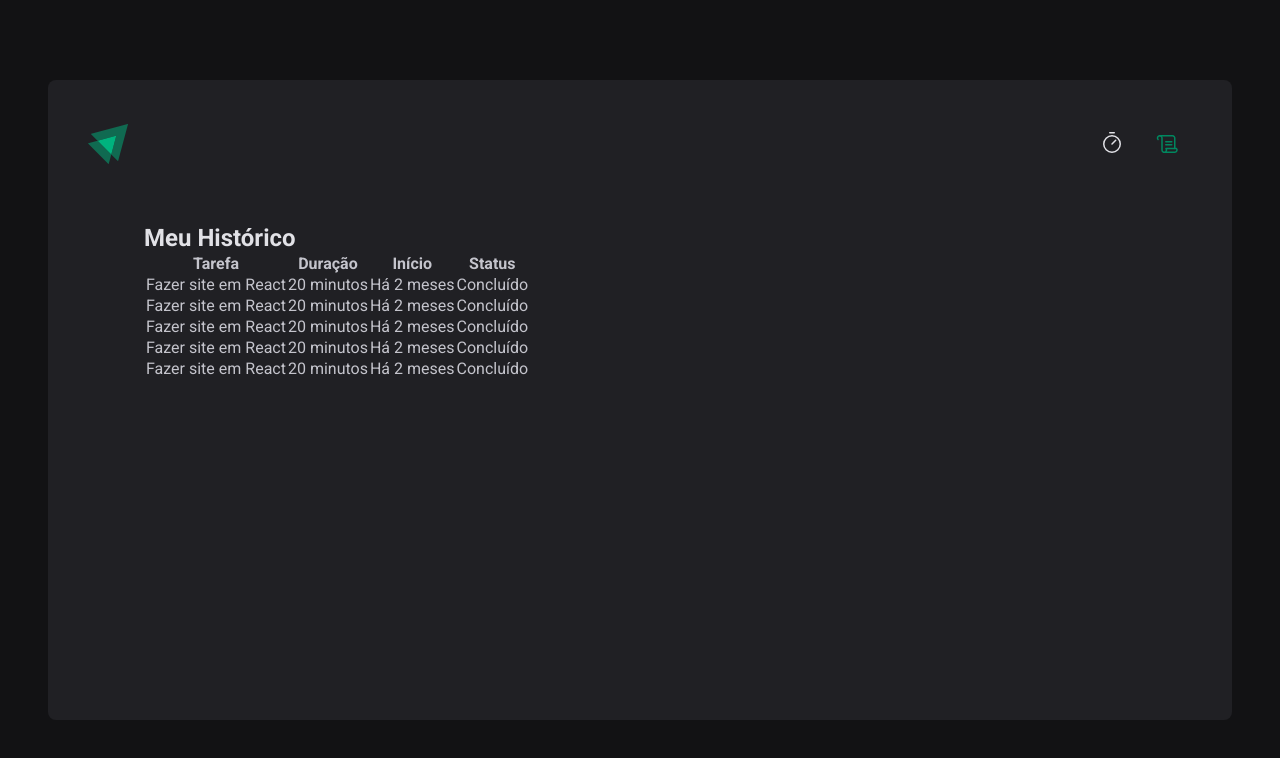
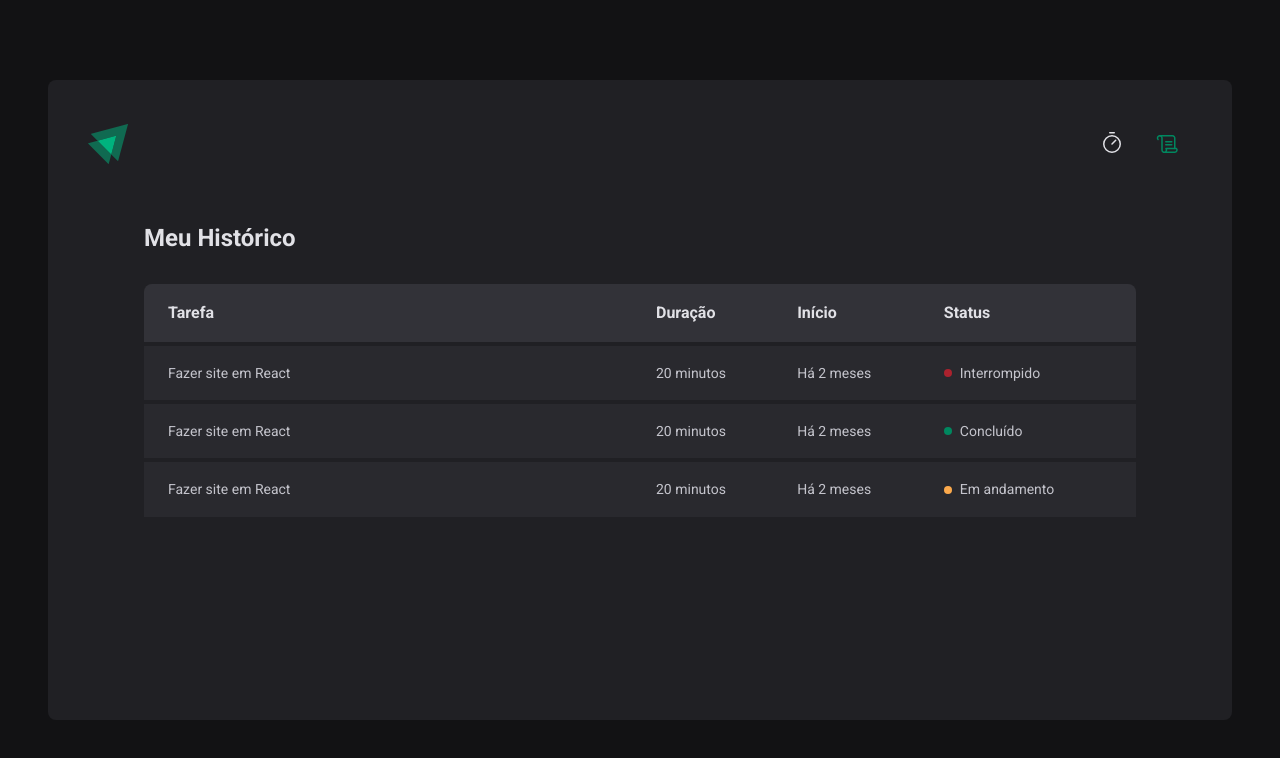
Before and after one commit to imnotannamaria/Ignite-timer, a React (Vite) app: page /history in a window 1280 px wide. Shown: the top 758 px of the page. Built offline with nearby package versions, Linux system fonts and the light colour scheme.

Commit message:
Criando toda a estrutura e estilização da página History

```diff
--- a/src/pages/History/index.tsx
+++ b/src/pages/History/index.tsx
@@ -1,4 +1,4 @@
-import { HistoryContainer, HistoryList } from './styles'
+import { HistoryContainer, HistoryList, Status } from './styles'
 
 export function History() {
   return (
@@ -20,31 +20,25 @@ export function History() {
               <td>Fazer site em React</td>
               <td>20 minutos</td>
               <td>Há 2 meses</td>
-              <td>Concluído</td>
+              <td>
+                <Status statusColor="red">Interrompido</Status>
+              </td>
             </tr>
             <tr>
               <td>Fazer site em React</td>
               <td>20 minutos</td>
               <td>Há 2 meses</td>
-              <td>Concluído</td>
+              <td>
+                <Status statusColor="green">Concluído</Status>
+              </td>
             </tr>
             <tr>
               <td>Fazer site em React</td>
               <td>20 minutos</td>
               <td>Há 2 meses</td>
-              <td>Concluído</td>
-            </tr>
-            <tr>
-              <td>Fazer site em React</td>
-              <td>20 minutos</td>
-              <td>Há 2 meses</td>
-              <td>Concluído</td>
-            </tr>
-            <tr>
-              <td>Fazer site em React</td>
-              <td>20 minutos</td>
-              <td>Há 2 meses</td>
-              <td>Concluído</td>
+              <td>
+                <Status statusColor="yellow">Em andamento</Status>
+              </td>
             </tr>
           </tbody>
         </table>
--- a/src/pages/History/styles.ts
+++ b/src/pages/History/styles.ts
@@ -13,4 +13,74 @@ export const HistoryContainer = styled.main`
   }
 `
 
-export const HistoryList = styled.div``
+export const HistoryList = styled.div`
+  flex: 1;
+  overflow: auto;
+  margin-top: 2rem;
+
+  table {
+    width: 100%;
+    border-collapse: collapse;
+    min-width: 600px;
+
+    th {
+      background-color: ${(props) => props.theme['gray-600']};
+      padding: 1rem;
+      text-align: left;
+      color: ${(props) => props.theme['gray-100']};
+      line-height: 1.6;
+
+      &:first-child {
+        border-top-left-radius: 8px;
+        padding-left: 1.5rem;
+      }
+
+      &:last-child {
+        border-top-right-radius: 8px;
+        padding-right: 1.5rem;
+      }
+    }
+
+    td {
+      background-color: ${(props) => props.theme['gray-700']};
+      border-top: 4px solid ${(props) => props.theme['gray-800']};
+      padding: 1rem;
+      font-size: 0.875rem;
+      line-height: 1.6;
+
+      &:first-child {
+        width: 50%;
+        padding-left: 1.5rem;
+      }
+
+      &:last-child {
+        padding-right: 1.5rem;
+      }
+    }
+  }
+`
+
+const STATUS_COLORS = {
+  yellow: 'yellow-500',
+  green: 'green-500',
+  red: 'red-500',
+} as const
+
+interface StatusProps {
+  statusColor: keyof typeof STATUS_COLORS
+}
+
+export const Status = styled.span<StatusProps>`
+  display: flex;
+  align-items: center;
+  gap: 0.5rem;
+
+  &::before {
+    content: '';
+    width: 0.5rem;
+    height: 0.5rem;
+    border-radius: 50%;
+    background-color: ${(props) =>
+      props.theme[STATUS_COLORS[props.statusColor]]};
+  }
+`
```
